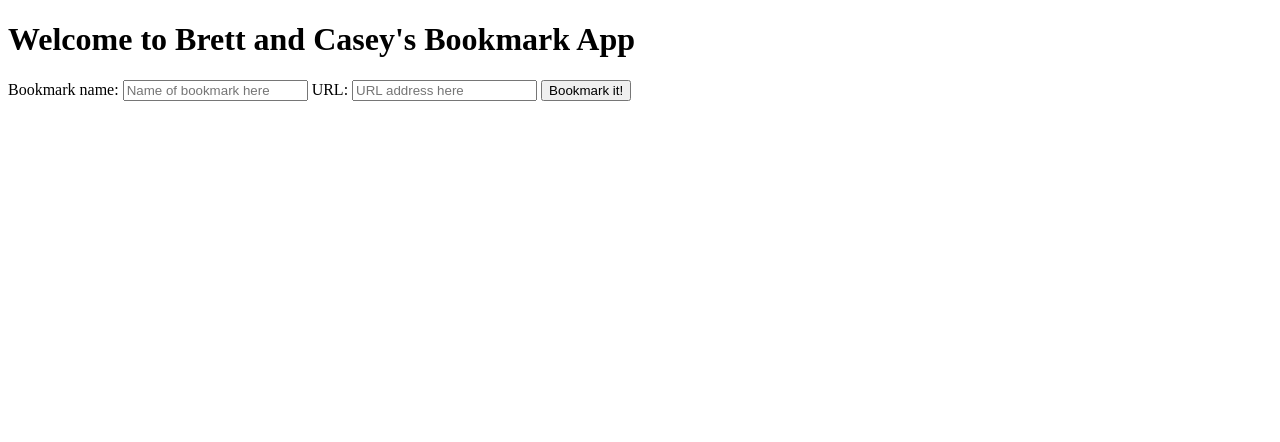
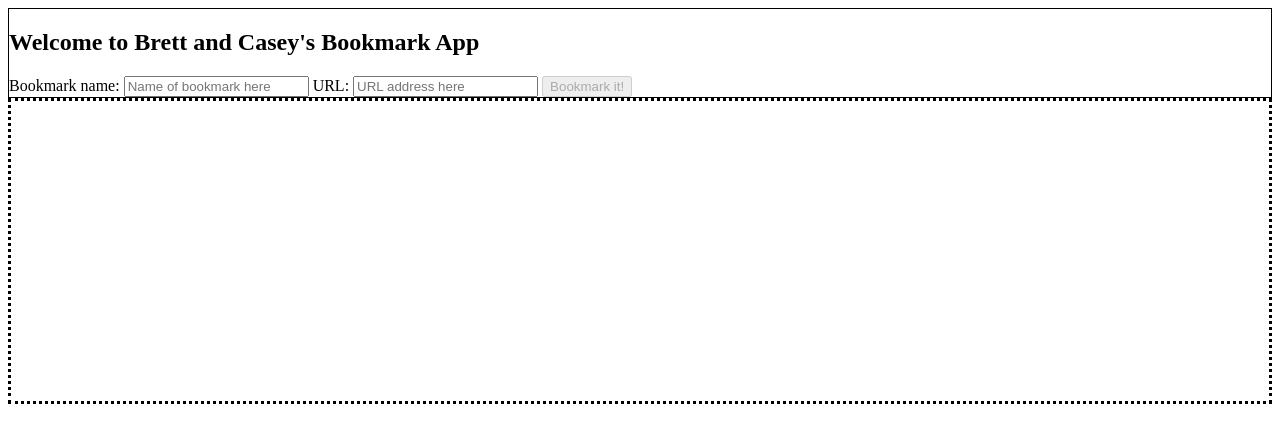
Before and after one commit to Casey1449/Linked-List, a plain HTML site: page index.html in a window 1280 px wide. Drawn offline with Linux system fonts and the light colour scheme.

Commit message:
tweaks html and css

```diff
--- a/index.html
+++ b/index.html
@@ -6,6 +6,7 @@
     <link rel="stylesheet" href="styles.css" media="screen">
   </head>
   <body>
+    <section class="top-container">
     <h1>Welcome to Brett and Casey's Bookmark App</h1>
     <label>Bookmark name:
       <input class="bookmark-name" type="text" placeholder="Name of bookmark here">
@@ -13,7 +14,10 @@
     <label>URL:
       <input class="url-address" type="text" placeholder="URL address here">
   </label>
-  <button>Bookmark it!</button>
+  <button disabled>Bookmark it!</button>
+</section>
+  <section class="bookmark-list">
+  </section>
 
 
 
--- a/styles.css
+++ b/styles.css
@@ -0,0 +1,8 @@
+.top-container{
+  border: 1px solid black;
+}
+
+.bookmark-list{
+  border: 3px dotted black;
+  height: 300px;
+}
```
